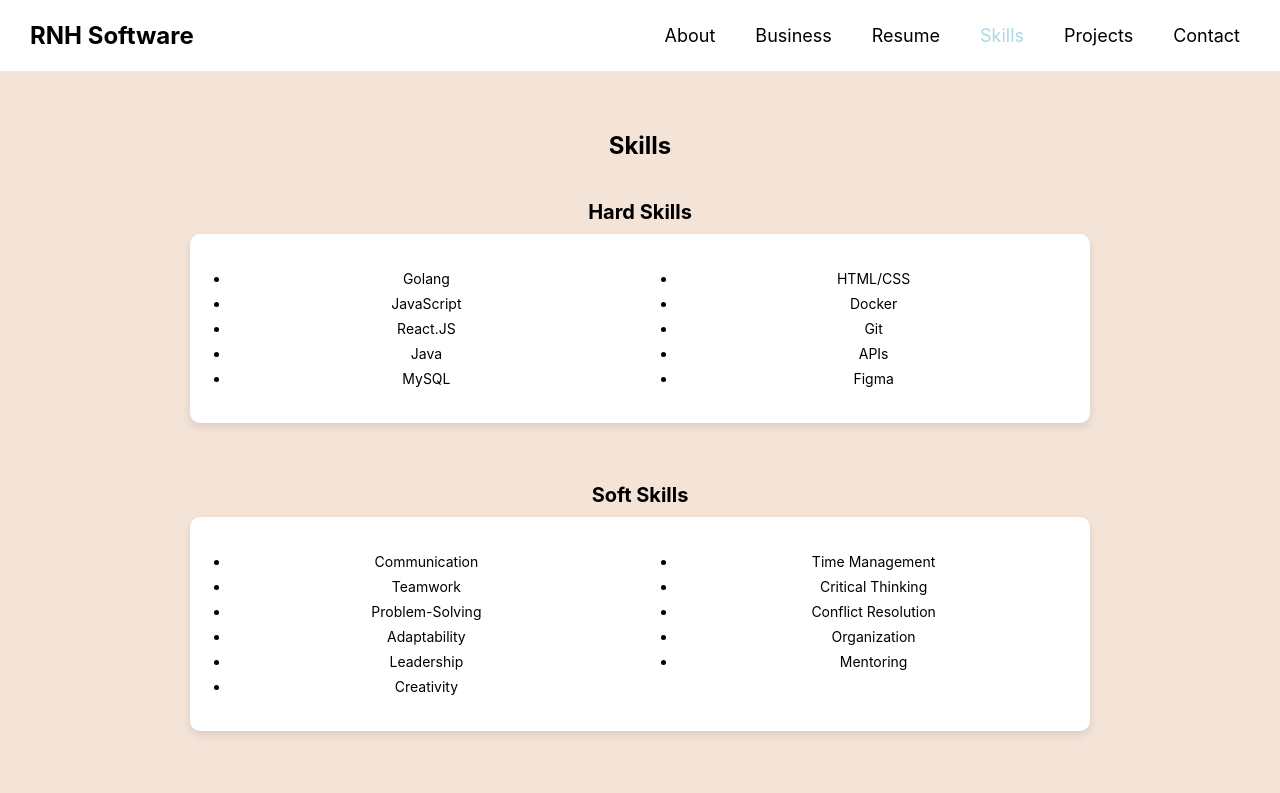
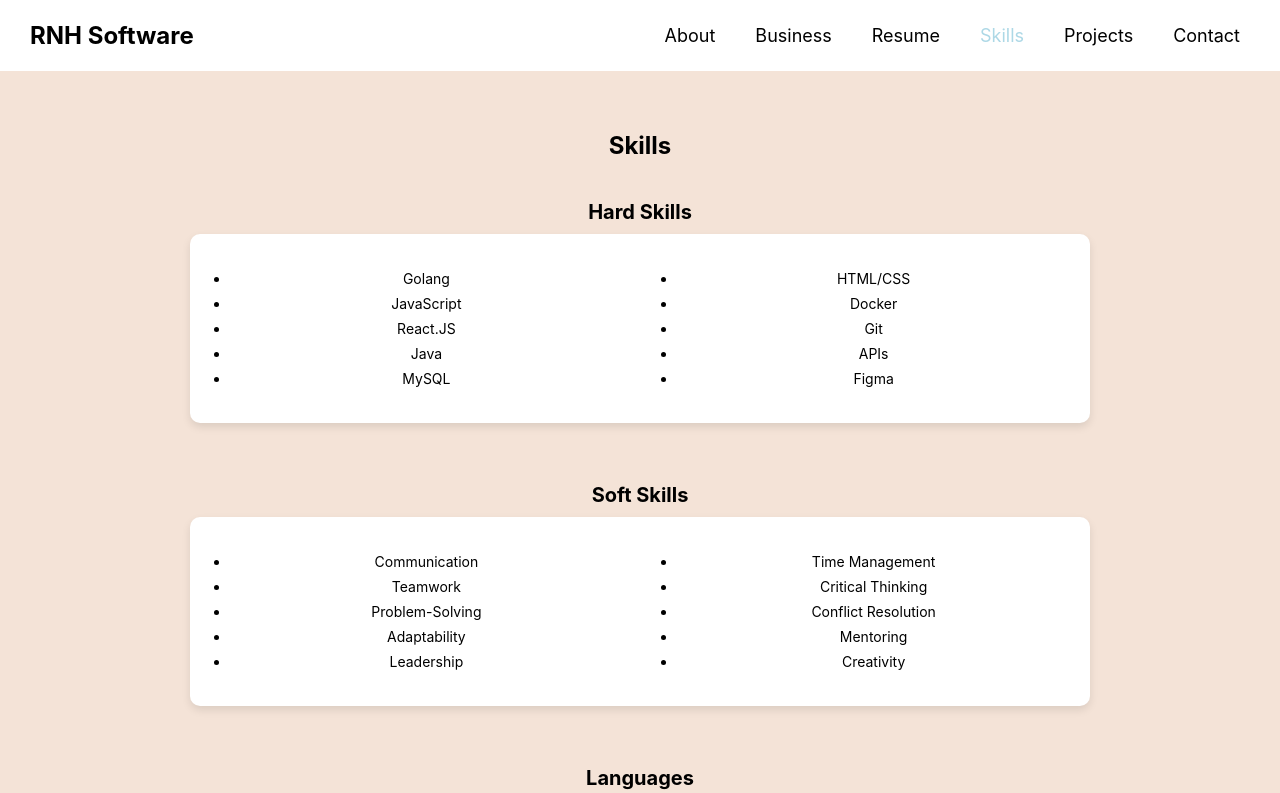
Before and after one commit to FlamingBabs/portornhsoft, a React (Create React App) app: page /skills in a window 1280 px wide. Shown: the top 793 px of the page. Built offline with nearby package versions, Linux system fonts and the light colour scheme.

Commit message:
Fix the date of employement

```diff
--- a/src/components/resume/Resume.jsx
+++ b/src/components/resume/Resume.jsx
@@ -13,7 +13,7 @@ const Resume = () => {
           <div className="resume-item-left">
             <h3 className="company-name">PT Matrixnet Global Indonesia</h3>
             <p className="job-position">Database Administrator</p>
-            <p className="job-dates">February 2020 - February 2021</p>
+            <p className="job-dates">February 2022 - February 2023</p>
           </div>
           <div className="resume-item-right">
             <p className="job-description">
@@ -35,7 +35,7 @@ const Resume = () => {
           <div className="resume-item-left">
             <h3 className="company-name">PT Pinq Andalan Utama</h3>
             <p className="job-position">Application Developer</p>
-            <p className="job-dates">February 2022 - Current</p>
+            <p className="job-dates">February 2023 - Current</p>
           </div>
           <div className="resume-item-right">
             <p className="job-description">
--- a/src/components/skills/Skills.jsx
+++ b/src/components/skills/Skills.jsx
@@ -47,7 +47,6 @@ export const Skills = () => {
                 <li>Problem-Solving</li>
                 <li>Adaptability</li>
                 <li>Leadership</li>
-                <li>Creativity</li>
               </ul>
             </div>
             <div className="skills-column">
@@ -55,8 +54,8 @@ export const Skills = () => {
                 <li>Time Management</li>
                 <li>Critical Thinking</li>
                 <li>Conflict Resolution</li>
-                <li>Organization</li>
                 <li>Mentoring</li>
+                <li>Creativity</li>
               </ul>
             </div>
           </div>
```
